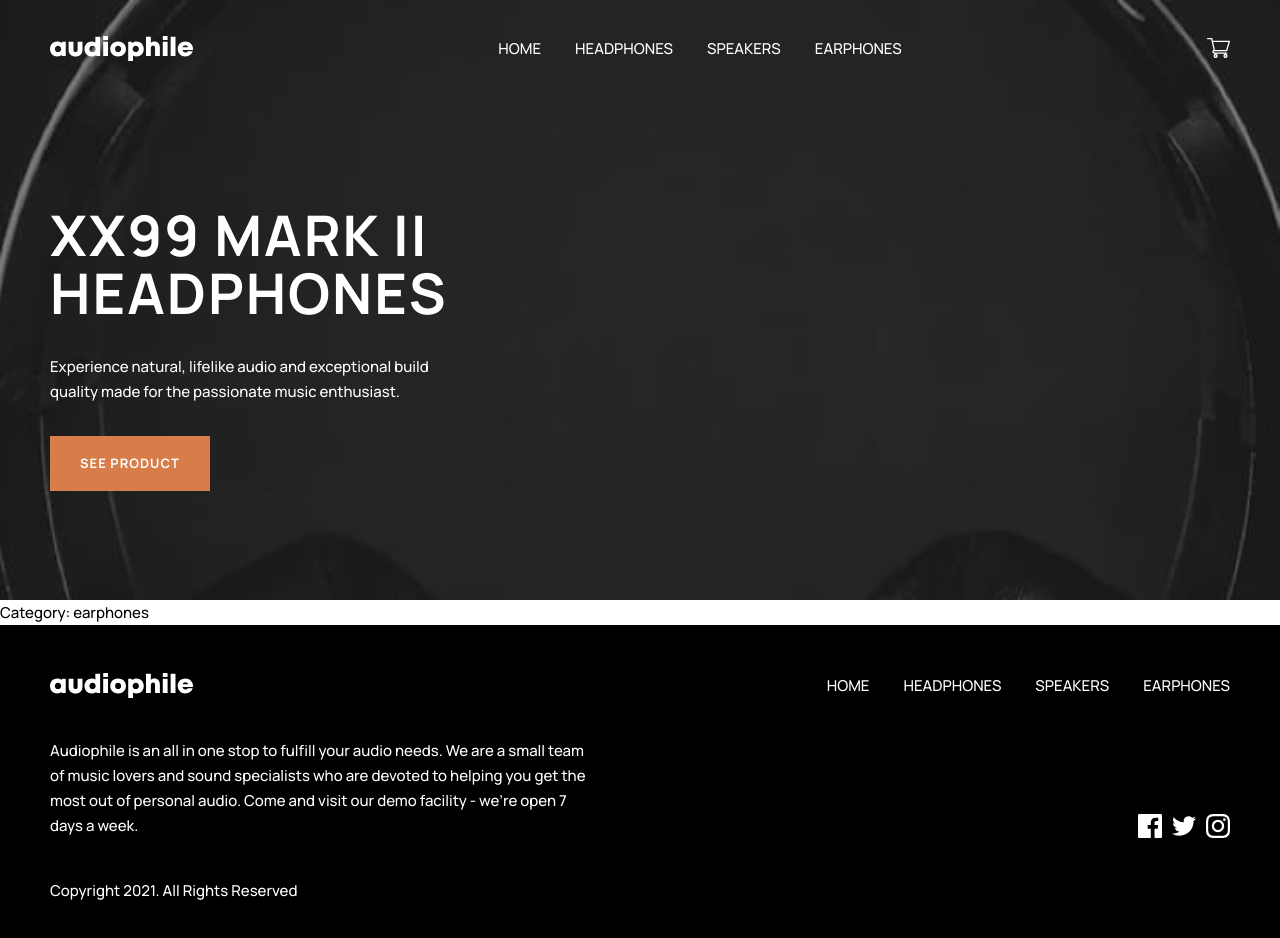
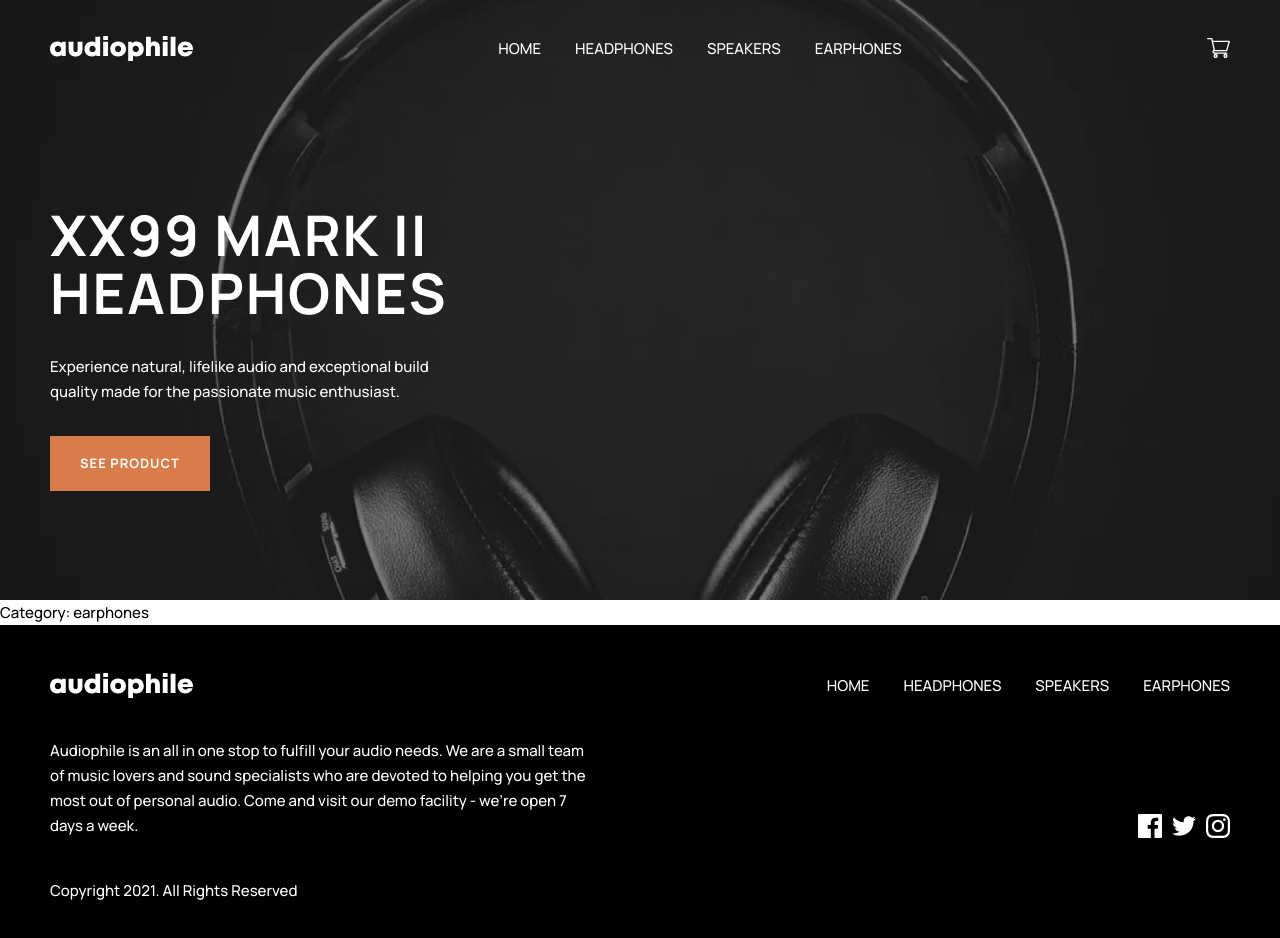
Before and after one commit to FaNi-Coding/e-commerce, a Next.js app: page /earphones in a window 1280 px wide. Shown: the top 938 px of the page. Built offline with nearby package versions, Linux system fonts and the light colour scheme.

Commit message:
Refactor Header component

```diff
--- a/app/layout.tsx
+++ b/app/layout.tsx
@@ -1,15 +1,8 @@
+import Footer from '@/components/Layout/Footer/Footer';
+import Header from '@/components/Layout/Header/Header';
 import { Manrope } from 'next/font/google';
 
 import './globals.css';
-import Nav from '@/components/Layout/Nav/Nav';
-import MobileNav from '@/components/Layout/Nav/MobileNav';
-import Cart from '@/components/Icons/Cart';
-import Footer from '@/components/Layout/Footer/Footer';
-import Section from '@/components/UI/Section/Section';
-import Article from '@/components/UI/Article/Article';
-import CoverImageComp from '@/components/UI/Image/CoverImageComp';
-import Button from '@/components/UI/Button/Button';
-import HeroImg from '../assets/home/mobile/image-header.jpg'
 
 const manrope = Manrope({ subsets: ['latin'] });
 
@@ -27,20 +20,7 @@ export default function RootLayout({
   return (
     <html lang='en'>
       <body className={manrope.className}>
-        <header>
-<Section dynamicStyles="max-width-container-header gap-0 relative h-[60rem]" bgColor='bg-black'>
-          <Nav icon={<Cart />} navHeight='h-[9.6rem]'>
-            <MobileNav />
-          </Nav>
-<Article dynamicStyles='flex flex-col justify-center text-center text-white items-center md:max-w-[37.9rem] md:p-0 lg:items-start lg:text-left px-[2.4rem] py-[11rem] z-10 '>
-            <h1 className='h1-mobile'>XX99 Mark II Headphones</h1>
-            <p className='body'>Experience natural, lifelike audio and exceptional build quality made for the passionate music enthusiast.</p>
-            <Button primary>SEE PRODUCT</Button>
-          </Article>
-  <CoverImageComp src={HeroImg} alt='aaa'/>
-
-</Section>
-        </header>
+       <Header />
         <main>{children}</main>
         <Footer />
       </body>
--- /dev/null
+++ b/components/Layout/Header/Header.tsx
@@ -0,0 +1,67 @@
+'use client'
+import Cart from '@/components/Icons/Cart'
+import Article from '@/components/UI/Article/Article'
+import Button from '@/components/UI/Button/Button'
+import CoverImageComp from '@/components/UI/Image/CoverImageComp'
+import Section from '@/components/UI/Section/Section'
+import useMediaQuery from '@/hooks/useMediaQuery'
+import { responsive } from '@/styles/responsive'
+import { FC } from 'react'
+import HeroImgLaptop from '../../../assets/home/desktop/image-hero.jpg'
+import HeroImgMobile from '../../../assets/home/mobile/image-header.jpg'
+import HeroImgTablet from '../../../assets/home/tablet/image-header.jpg'
+import MobileNav from '../Nav/MobileNav'
+import Nav from '../Nav/Nav'
+
+type Props = {}
+const Header: FC<Props> = ({}) => {
+  const isTabletL = useMediaQuery(responsive.tabletL)
+  const isTablet = useMediaQuery(responsive.tablet)
+
+  const renderImg = () => {
+    if (isTabletL) {
+      return (
+        <>
+          <CoverImageComp src={HeroImgLaptop} alt='aaa' />
+        </>
+      )
+    } else if (isTablet) {
+      return (
+        <>
+          <CoverImageComp src={HeroImgTablet} alt='aaa' />
+        </>
+      )
+    }
+
+    return (
+      <>
+        <CoverImageComp src={HeroImgMobile} alt='aaa' />
+      </>
+    )
+  }
+
+  return (
+    <>
+      <header>
+        <Section
+          dynamicStyles='max-width-container-header gap-0 relative h-[60rem]'
+          bgColor='bg-header'
+        >
+          <Nav icon={<Cart />} navHeight='h-[9.6rem]'>
+            <MobileNav />
+          </Nav>
+          <Article dynamicStyles='flex flex-col justify-center text-center text-white items-center  lg:max-w-[37.9rem] md:p-0 lg:items-start lg:text-left px-[2.4rem] py-[11rem] z-10 '>
+            <h1 className='h1-mobile'>XX99 Mark II Headphones</h1>
+            <p className='body'>
+              Experience natural, lifelike audio and exceptional build quality
+              made for the passionate music enthusiast.
+            </p>
+            <Button primary>SEE PRODUCT</Button>
+          </Article>
+          {renderImg()}
+        </Section>
+      </header>
+    </>
+  )
+}
+export default Header
```
